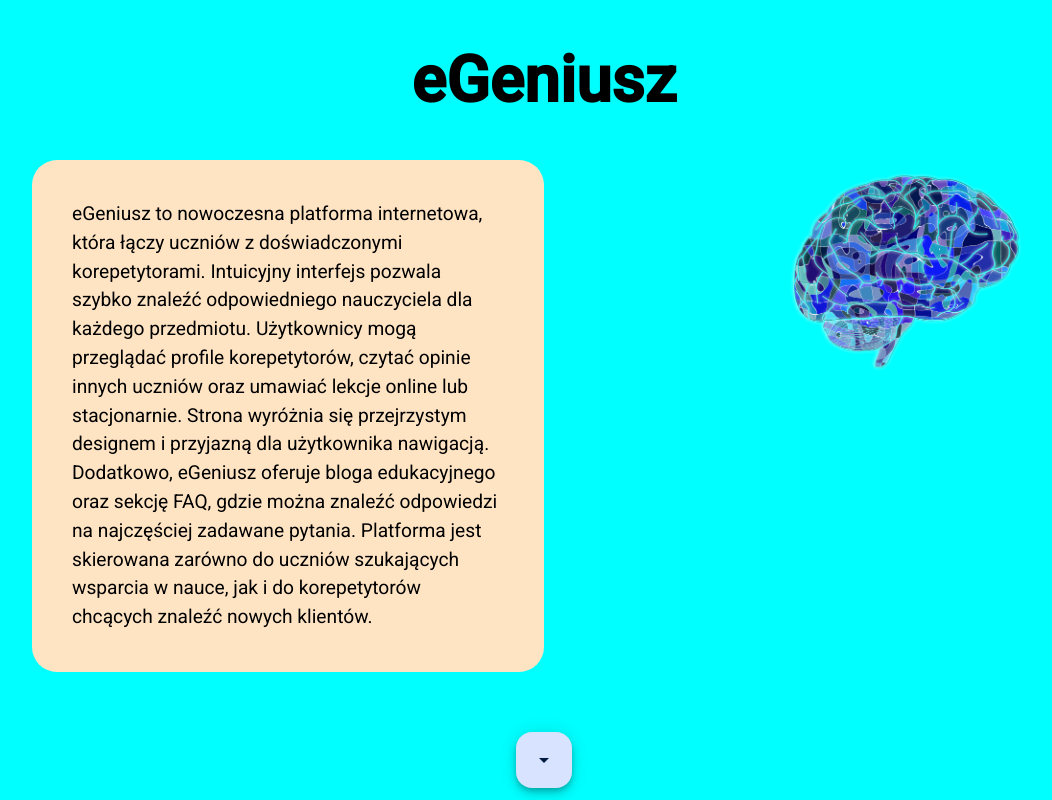
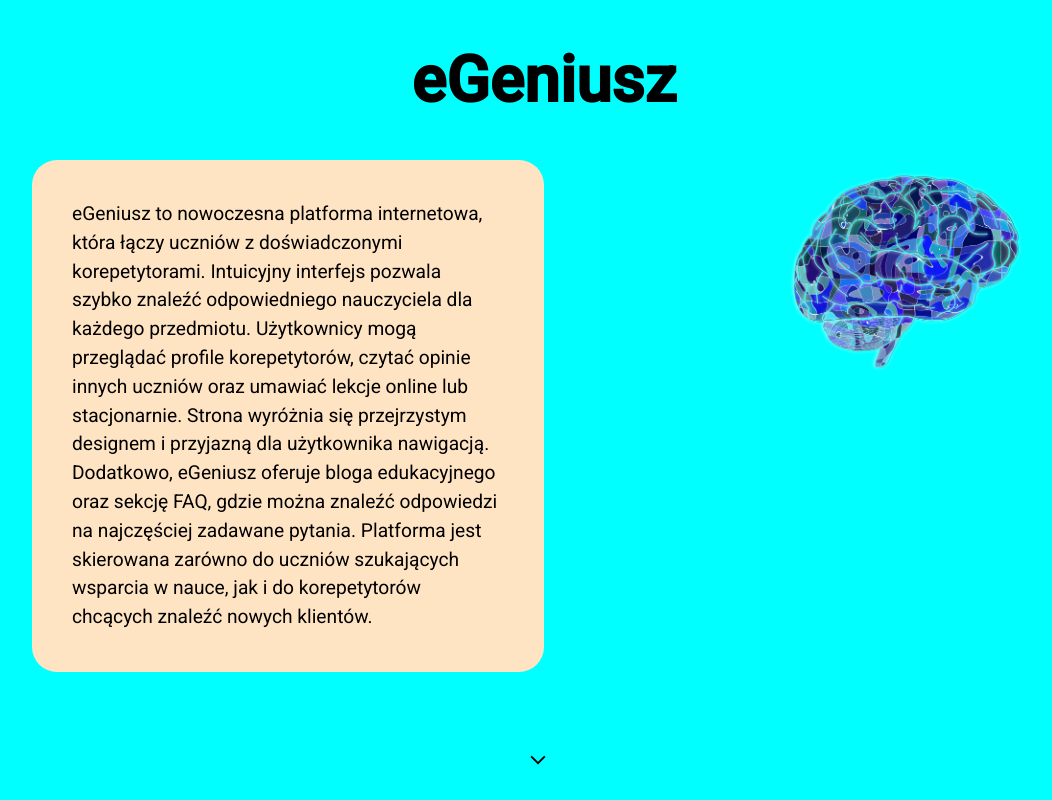
Before and after one commit to MaciejKubon/eGeniusz-app, an Angular app: page /mainpage in a window 1280 px wide. Shown: the top 800 px of the page, without its empty margins (96-1148 px from the left). Built offline with nearby package versions, Linux system fonts and the light colour scheme.

Commit message:
creat arrow drop down and add it to main page

```diff
--- /dev/null
+++ b/src/app/component/button/arrow-drop-down/arrow-drop-down.component.html
@@ -0,0 +1,3 @@
+<div class="example-button-row">
+    <button mat-button disabled><mat-icon>arrow_forward_ios</mat-icon></button>
+  </div>
--- /dev/null
+++ b/src/app/component/button/arrow-drop-down/arrow-drop-down.component.scss
@@ -0,0 +1,8 @@
+mat-icon{
+    color: black;
+    font-size: 2em;
+    transform: rotate(90deg);
+}
+.example-button-row:hover{
+    cursor: pointer;
+}
--- a/src/app/page/main-page/main-page.component.html
+++ b/src/app/page/main-page/main-page.component.html
@@ -25,7 +25,7 @@
     </div>
   </div>
   <div class="nextArrow">
-    <app-arrow-drop-button (click)="navigateTo('text')" />
+    <app-arrow-drop-down (click)="navigateTo('text')" />
   </div>
   <div class="userBox" id="text">
     <div class="teacherBox">
--- a/src/app/page/main-page/main-page.component.ts
+++ b/src/app/page/main-page/main-page.component.ts
@@ -3,12 +3,12 @@ import { LinkButtonComponent } from '../../component/button/link-button/link-but
 import { linkButton } from '../../interface/interface';
 import { ViewportScroller } from '@angular/common';
 import { Router } from '@angular/router';
-import { ArrowDropButtonComponent } from '../../component/button/arrow-drop-button/arrow-drop-button.component';
+import { ArrowDropDownComponent } from '../../component/button/arrow-drop-down/arrow-drop-down.component';
 
 @Component({
   selector: 'app-main-page',
   standalone: true,
-  imports: [LinkButtonComponent, ArrowDropButtonComponent],
+  imports: [LinkButtonComponent, ArrowDropDownComponent],
   templateUrl: './main-page.component.html',
   styleUrl: './main-page.component.scss'
 })
```
Also changed, not shown: src/app/component/button/arrow-drop-down/arrow-drop-down.component.ts (added, +14 -0 lines).
